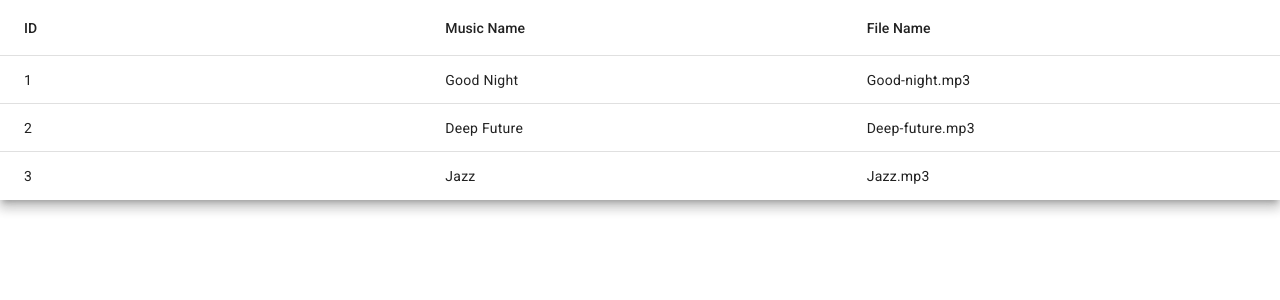
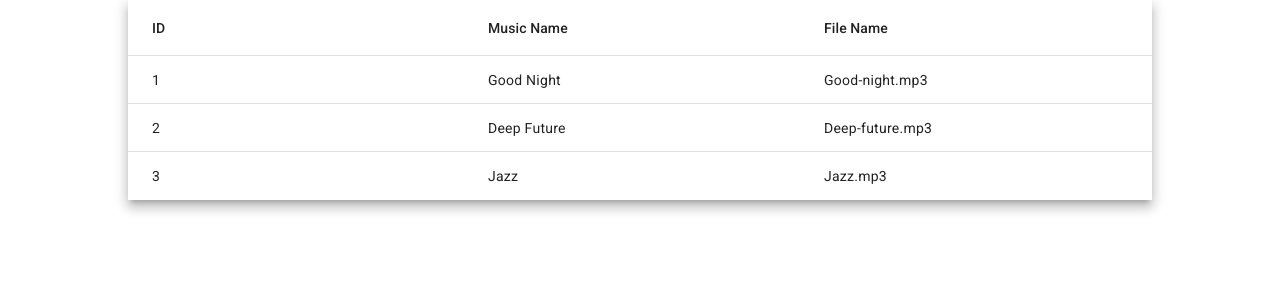
Before and after one commit to mnosov622/angular_test, an Angular app: page / in a window 1280 px wide. Shown: the top 300 px of the page. Built offline with nearby package versions, Linux system fonts and the light colour scheme.

Commit message:
styling update

```diff
--- a/src/app/music-list/music-list.component.css
+++ b/src/app/music-list/music-list.component.css
@@ -0,0 +1,18 @@
+.mdc-data-table__table {
+  margin: 0 auto;
+  width: 80%;
+  min-width: unset;
+}
+
+.mat-cell {
+  font-size: 14px;
+}
+
+.table-row {
+  cursor: pointer;
+}
+
+.table-row:hover {
+  background-color: #f5f5f5;
+  box-shadow: 0 4px 8px rgba(0, 0, 0, 0.2);
+}
--- a/src/app/music-list/music-list.component.html
+++ b/src/app/music-list/music-list.component.html
@@ -18,6 +18,7 @@
   <mat-row
     *matRowDef="let row; columns: displayedColumns"
     (click)="showMp3Player(row)"
+    class="table-row"
   ></mat-row>
 </mat-table>
 <app-mp3-player [selectedMusic]="selectedMusic"></app-mp3-player>
```
